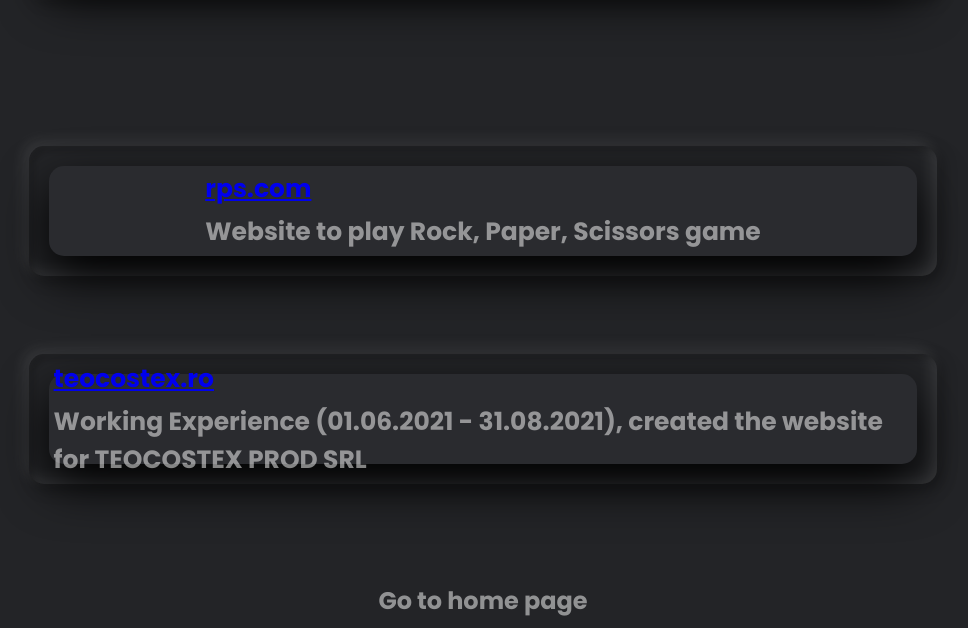
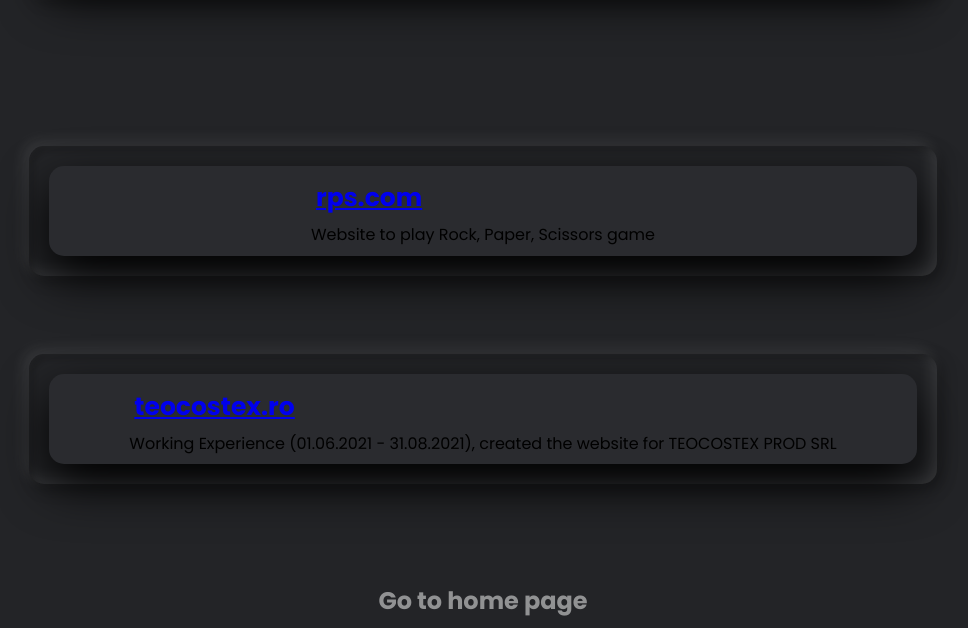
Before and after one commit to DanielDXB/dxb_com, a website: page mywork.html in a window 1280 px wide. Shown: the part 172-800 px from the top of the page, without its empty margins (157-1125 px from the left). Drawn offline with Linux system fonts and the light colour scheme.

Commit message:
Update mywork.html

```diff
--- a/mywork.html
+++ b/mywork.html
@@ -22,7 +22,7 @@
             <div class="workcard">
             <div class="workcontent">
                 <h1><a href="https://danieldxb.github.io/RPS_GAME/">rps.com</a></h1>
-                <h1>Website to play Rock, Paper, Scissors game</h1>
+                <p>Website to play Rock, Paper, Scissors game</p>
             </div>
             </div>
         </div>
@@ -32,7 +32,7 @@
             <div class="workcard">
             <div class="workcontent">
                 <h1><a href="http://www.teocostex.ro/">teocostex.ro</a></h1>
-                <h1>Working Experience (01.06.2021 - 31.08.2021), created the website for TEOCOSTEX PROD SRL</h1>
+                <p>Working Experience (01.06.2021 - 31.08.2021), created the website for TEOCOSTEX PROD SRL</p>
             </div>
             </div>
         </div>
```
